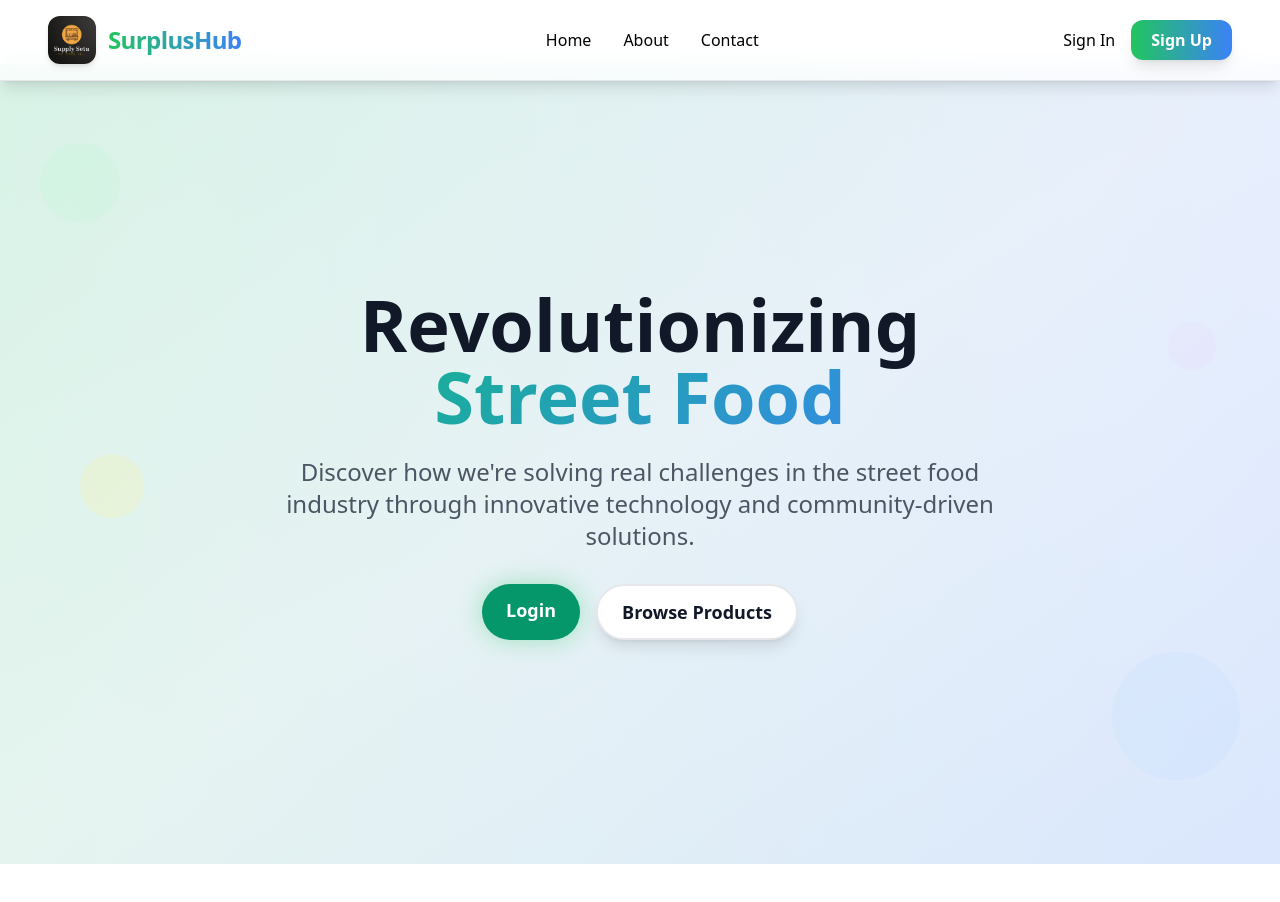
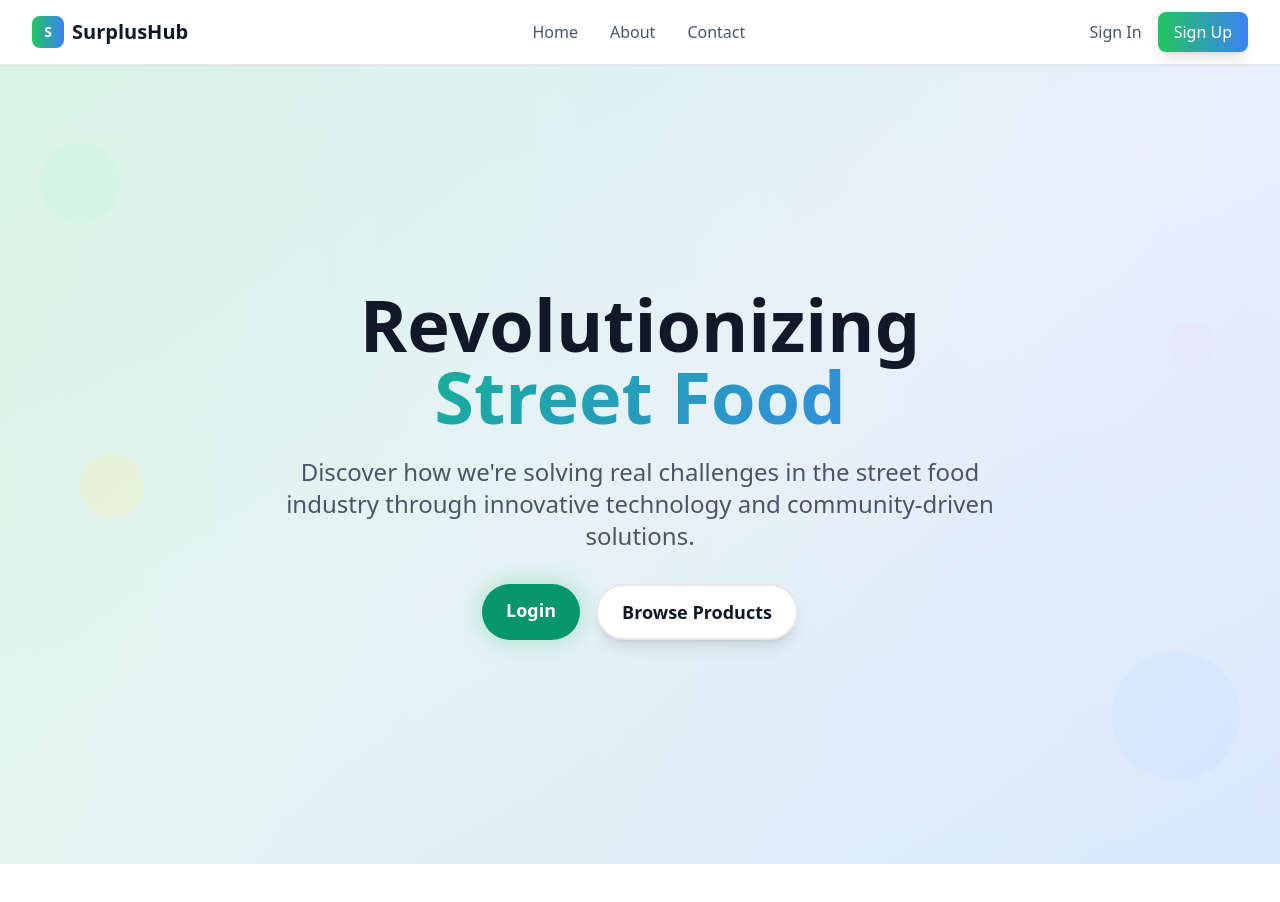
Before and after one commit to hackathonseries/Supply-Setu, a React (Vite) app in the folder frontend/: page / in a window 1280 px wide. Shown: the top 902 px of the page. Built offline with nearby package versions, Linux system fonts and the light colour scheme.

Commit message:
Update Navbar before pull

```diff
--- a/frontend/src/Components/Navbar.jsx
+++ b/frontend/src/Components/Navbar.jsx
@@ -15,56 +15,53 @@ const Navbar = () => {
   };
 
   return (
-    <nav className="backdrop-blur-md bg-white/70 shadow-lg border-b border-gray-200 fixed top-0 left-0 right-0 z-50 transition-all duration-300">
-      <div className="max-w-7xl mx-auto px-4 sm:px-8 lg:px-12">
-        <div className="flex justify-between items-center h-20 md:h-20">
+    <nav className="bg-white shadow-sm border-b border-gray-200 fixed top-0 left-0 right-0 z-50">
+      <div className="max-w-7xl mx-auto px-4 sm:px-6 lg:px-8">
+        <div className="flex justify-between items-center h-16">
           {/* Logo */}
-          <div className="flex items-center space-x-3">
-            <Link to="/" className="flex items-center space-x-3 group">
-              <img
-                src="/logo.png"
-                alt="SurplusHub Logo"
-                className="w-12 h-12 rounded-xl shadow-md group-hover:scale-105 transition-transform duration-200"
-                style={{ objectFit: 'cover' }}
-              />
-              <span className="text-2xl font-extrabold bg-gradient-to-r from-green-500 to-blue-500 bg-clip-text text-transparent tracking-tight drop-shadow-sm">
-                SurplusHub
-              </span>
+          <div className="flex items-center">
+            <Link to="/" className="flex items-center space-x-2">
+              <div className="w-8 h-8 bg-gradient-to-r from-green-500 to-blue-500 rounded-lg flex items-center justify-center">
+                <span className="text-white font-bold text-sm">S</span>
+              </div>
+              <span className="text-xl font-bold text-gray-900">SurplusHub</span>
             </Link>
           </div>
 
           {/* Navigation Links */}
           <div className="hidden md:flex items-center space-x-8">
-            <Link to="/" className="nav-link">
+            <Link to="/" className="text-gray-600 hover:text-gray-900 transition-colors">
               Home
             </Link>
-            <Link to="/about" className="nav-link">
+            <Link to="/about" className="text-gray-600 hover:text-gray-900 transition-colors">
               About
             </Link>
-            <Link to="/contact" className="nav-link">
+            <Link to="/contact" className="text-gray-600 hover:text-gray-900 transition-colors">
               Contact
             </Link>
+
             {/* Vendor-specific links */}
             {user?.role === 'vendor' && (
               <>
-                <Link to="/surplus-exchange" className="nav-link">
+                <Link to="/surplus-exchange" className="text-gray-600 hover:text-gray-900 transition-colors">
                   Surplus Exchange
                 </Link>
-                <Link to="/supplier-marketplace" className="nav-link">
+                <Link to="/supplier-marketplace" className="text-gray-600 hover:text-gray-900 transition-colors">
                   Supplier Marketplace
                 </Link>
-                <Link to="/transaction-history" className="nav-link">
+                <Link to="/transaction-history" className="text-gray-600 hover:text-gray-900 transition-colors">
                   Transactions
                 </Link>
               </>
             )}
+
             {/* Supplier-specific links */}
             {user?.role === 'supplier' && (
               <>
-                <Link to="/create-product" className="nav-link">
+                <Link to="/create-product" className="text-gray-600 hover:text-gray-900 transition-colors">
                   Add Product
                 </Link>
-                <Link to="/create-delivery" className="nav-link">
+                <Link to="/create-delivery" className="text-gray-600 hover:text-gray-900 transition-colors">
                   Create Delivery
                 </Link>
               </>
@@ -80,16 +77,14 @@ const Navbar = () => {
               <div className="relative">
                 <button
                   onClick={() => setIsProfileOpen(!isProfileOpen)}
-                  className="flex items-center space-x-2 text-gray-700 hover:text-green-600 focus:outline-none focus:ring-2 focus:ring-green-400 rounded-full transition-colors"
+                  className="flex items-center space-x-2 text-gray-600 hover:text-gray-900 transition-colors"
                 >
-                  <div className="w-9 h-9 bg-gradient-to-r from-green-400 to-blue-400 rounded-full flex items-center justify-center shadow-md">
-                    <span className="text-white font-semibold text-base">
+                  <div className="w-8 h-8 bg-gradient-to-r from-green-500 to-blue-500 rounded-full flex items-center justify-center">
+                    <span className="text-white font-medium text-sm">
                       {user.name?.charAt(0).toUpperCase()}
                     </span>
                   </div>
-                  <span className="hidden md:block text-base font-medium text-gray-800 group-hover:text-green-600 transition-colors duration-200">
-                    {user.name}
-                  </span>
+                  <span className="hidden md:block text-sm font-medium">{user.name}</span>
                   <svg className="w-4 h-4" fill="none" stroke="currentColor" viewBox="0 0 24 24">
                     <path strokeLinecap="round" strokeLinejoin="round" strokeWidth={2} d="M19 9l-7 7-7-7" />
                   </svg>
@@ -97,30 +92,33 @@ const Navbar = () => {
 
                 {/* Profile Dropdown */}
                 {isProfileOpen && (
-                  <div className="absolute right-0 mt-2 w-56 bg-white/90 rounded-2xl shadow-2xl border border-gray-100 z-50 backdrop-blur-md">
+                  <div className="absolute right-0 mt-2 w-48 bg-white rounded-xl shadow-xl border border-gray-200 z-50">
                     <div className="py-2">
-                      <div className="px-4 py-2 border-b border-gray-100">
-                        <p className="text-base font-semibold text-gray-900">{user.name}</p>
+                      <div className="px-4 py-2 border-b border-gray-200">
+                        <p className="text-sm font-medium text-gray-900">{user.name}</p>
                         <p className="text-xs text-gray-500">{user.email}</p>
                         <p className="text-xs text-gray-500 capitalize">{user.role}</p>
                       </div>
+
                       <Link
                         to={user.role === 'vendor' ? '/vendor-dashboard' : '/supplier-dashboard'}
-                        className="block px-4 py-2 text-base text-gray-700 hover:bg-green-50 rounded-xl transition-colors"
+                        className="block px-4 py-2 text-sm text-gray-700 hover:bg-gray-100 transition-colors"
                         onClick={() => setIsProfileOpen(false)}
                       >
                         Dashboard
                       </Link>
+
                       <Link
                         to="/profile"
-                        className="block px-4 py-2 text-base text-gray-700 hover:bg-green-50 rounded-xl transition-colors"
+                        className="block px-4 py-2 text-sm text-gray-700 hover:bg-gray-100 transition-colors"
                         onClick={() => setIsProfileOpen(false)}
                       >
                         Profile
                       </Link>
+
                       <button
                         onClick={handleLogout}
-                        className="block w-full text-left px-4 py-2 text-base text-gray-700 hover:bg-green-50 rounded-xl transition-colors"
+                        className="block w-full text-left px-4 py-2 text-sm text-gray-700 hover:bg-gray-100 transition-colors"
                       >
                         Sign Out
                       </button>
@@ -132,13 +130,13 @@ const Navbar = () => {
               <div className="flex items-center space-x-4">
                 <Link
                   to="/login"
-                  className="nav-link"
+                  className="text-gray-600 hover:text-gray-900 transition-colors"
                 >
                   Sign In
                 </Link>
                 <Link
                   to="/register"
-                  className="bg-gradient-to-r from-green-500 to-blue-500 text-white px-5 py-2 rounded-xl font-semibold hover:from-green-600 hover:to-blue-600 transition-all duration-200 shadow-lg hover:shadow-xl focus:outline-none focus:ring-2 focus:ring-green-400"
+                  className="bg-gradient-to-r from-green-500 to-blue-500 text-white px-4 py-2 rounded-lg font-medium hover:from-green-600 hover:to-blue-600 transition-all duration-200 shadow-lg hover:shadow-xl"
                 >
                   Sign Up
                 </Link>
@@ -148,9 +146,9 @@ const Navbar = () => {
             {/* Mobile menu button */}
             <button
               onClick={() => setIsMenuOpen(!isMenuOpen)}
-              className="md:hidden p-2 text-gray-600 hover:text-green-600 focus:outline-none focus:ring-2 focus:ring-green-400 rounded-lg transition-colors"
+              className="md:hidden p-2 text-gray-600 hover:text-gray-900 transition-colors"
             >
-              <svg className="w-7 h-7" fill="none" stroke="currentColor" viewBox="0 0 24 24">
+              <svg className="w-6 h-6" fill="none" stroke="currentColor" viewBox="0 0 24 24">
                 <path strokeLinecap="round" strokeLinejoin="round" strokeWidth={2} d="M4 6h16M4 12h16M4 18h16" />
               </svg>
             </button>
@@ -159,68 +157,70 @@ const Navbar = () => {
 
         {/* Mobile Menu */}
         {isMenuOpen && (
-          <div className="md:hidden border-t border-gray-100 py-4 bg-white/95 rounded-b-2xl shadow-xl backdrop-blur-md">
+          <div className="md:hidden border-t border-gray-200 py-4">
             <div className="space-y-2">
               <Link
                 to="/"
-                className="block px-4 py-2 text-gray-700 hover:text-green-600 hover:bg-green-50 rounded-xl transition-colors"
+                className="block px-4 py-2 text-gray-600 hover:text-gray-900 hover:bg-gray-50 transition-colors"
                 onClick={() => setIsMenuOpen(false)}
               >
                 Home
               </Link>
               <Link
                 to="/about"
-                className="block px-4 py-2 text-gray-700 hover:text-green-600 hover:bg-green-50 rounded-xl transition-colors"
+                className="block px-4 py-2 text-gray-600 hover:text-gray-900 hover:bg-gray-50 transition-colors"
                 onClick={() => setIsMenuOpen(false)}
               >
                 About
               </Link>
               <Link
                 to="/contact"
-                className="block px-4 py-2 text-gray-700 hover:text-green-600 hover:bg-green-50 rounded-xl transition-colors"
+                className="block px-4 py-2 text-gray-600 hover:text-gray-900 hover:bg-gray-50 transition-colors"
                 onClick={() => setIsMenuOpen(false)}
               >
                 Contact
               </Link>
+
               {/* Vendor-specific mobile links */}
               {user?.role === 'vendor' && (
                 <>
                   <Link
                     to="/surplus-exchange"
-                    className="block px-4 py-2 text-gray-700 hover:text-green-600 hover:bg-green-50 rounded-xl transition-colors"
+                    className="block px-4 py-2 text-gray-600 hover:text-gray-900 hover:bg-gray-50 transition-colors"
                     onClick={() => setIsMenuOpen(false)}
                   >
                     Surplus Exchange
                   </Link>
                   <Link
                     to="/supplier-marketplace"
-                    className="block px-4 py-2 text-gray-700 hover:text-green-600 hover:bg-green-50 rounded-xl transition-colors"
+                    className="block px-4 py-2 text-gray-600 hover:text-gray-900 hover:bg-gray-50 transition-colors"
                     onClick={() => setIsMenuOpen(false)}
                   >
                     Supplier Marketplace
                   </Link>
                   <Link
                     to="/transaction-history"
-                    className="block px-4 py-2 text-gray-700 hover:text-green-600 hover:bg-green-50 rounded-xl transition-colors"
+                    className="block px-4 py-2 text-gray-600 hover:text-gray-900 hover:bg-gray-50 transition-colors"
                     onClick={() => setIsMenuOpen(false)}
                   >
                     Transactions
                   </Link>
                 </>
               )}
+
               {/* Supplier-specific mobile links */}
               {user?.role === 'supplier' && (
                 <>
                   <Link
                     to="/create-product"
-                    className="block px-4 py-2 text-gray-700 hover:text-green-600 hover:bg-green-50 rounded-xl transition-colors"
+                    className="block px-4 py-2 text-gray-600 hover:text-gray-900 hover:bg-gray-50 transition-colors"
                     onClick={() => setIsMenuOpen(false)}
                   >
                     Add Product
                   </Link>
                   <Link
                     to="/create-delivery"
-                    className="block px-4 py-2 text-gray-700 hover:text-green-600 hover:bg-green-50 rounded-xl transition-colors"
+                    className="block px-4 py-2 text-gray-600 hover:text-gray-900 hover:bg-gray-50 transition-colors"
                     onClick={() => setIsMenuOpen(false)}
                   >
                     Create Delivery
@@ -246,10 +246,4 @@ const Navbar = () => {
   );
 };
 
-// Mild, modern nav-link style
-// Add this to your global CSS or Tailwind config if not present
-// .nav-link {
-//   @apply text-gray-700 hover:text-green-600 px-3 py-2 rounded-xl font-medium transition-colors duration-200 focus:outline-none focus:ring-2 focus:ring-green-400;
-// }
-
 export default Navbar;
```
